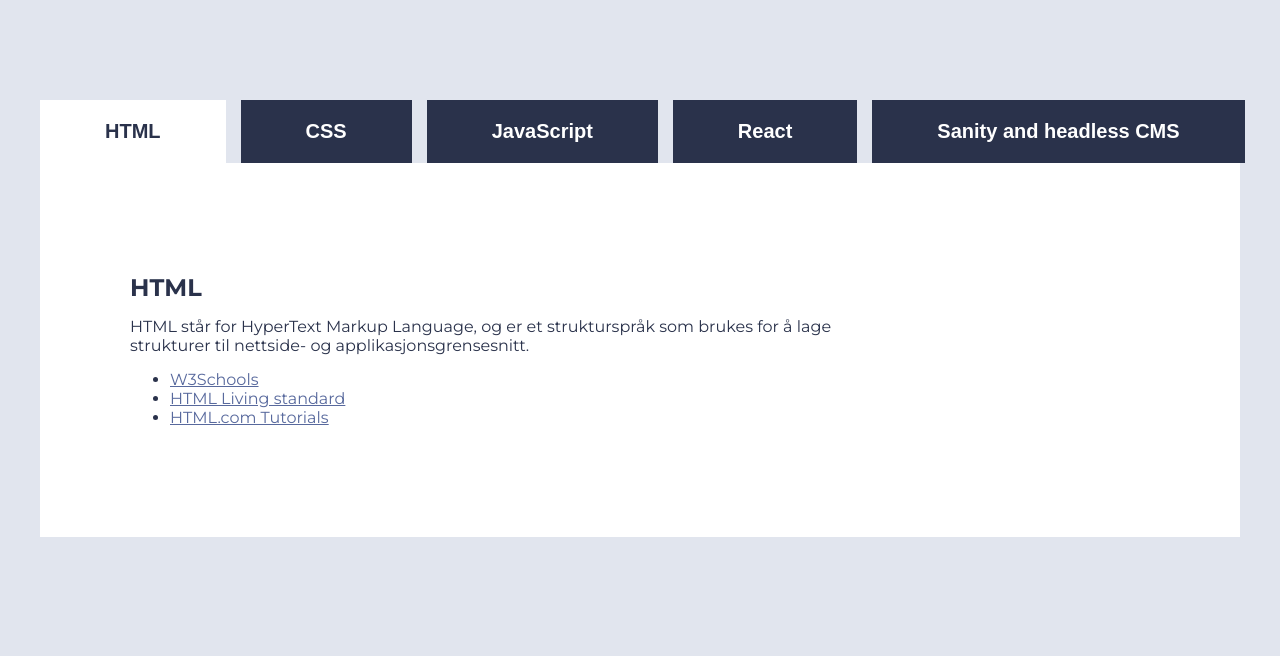
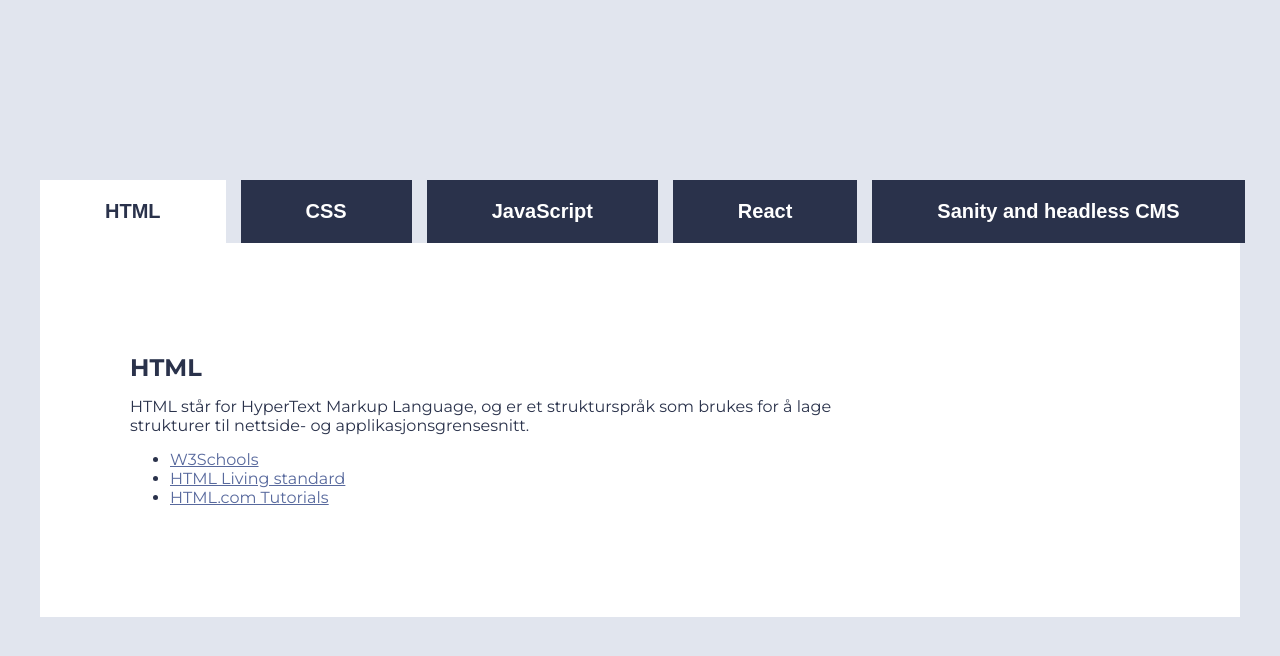
Before and after one commit to Hedpedz/uin25ak1_resource_layout_Nilsen, a plain HTML site: page index.html in a window 1280 px wide. Drawn offline with Linux system fonts and the light colour scheme.

Commit message:
Ferdig. refactor(script): encapsulate resource display logic and enhance readability fix(styles): increase header padding for improved visual appearance

```diff
--- a/script.js
+++ b/script.js
@@ -1,17 +1,17 @@
+(function () {
     const resourcesSection = document.getElementById("resources");
     const tabs = document.querySelectorAll(".tab");
 
     function displayResources(category) {
         const resource = resources.find(res => res.category === category);
-
         if (resource) {
             resourcesSection.innerHTML = `
                 <h2>${resource.category}</h2>
                 <p>${resource.text}</p>
                 <ul>
-                ${resource.sources
-                    .map(source => `<li><a href="${source.url}" target="_blank">${source.title}</a></li>`)
-                    .join("")}
+                    ${resource.sources.map(source => `
+                        <li><a href="${source.url}" target="_blank">${source.title}</a></li>
+                    `).join('')}
                 </ul>
             `;
         }
@@ -20,12 +20,11 @@ function displayResources(category) {
     tabs.forEach(tab => {
         tab.addEventListener("click", () => {
             tabs.forEach(t => t.classList.remove("active"));
-
             tab.classList.add("active");
-
             const category = tab.getAttribute("data-category");
             displayResources(category);
         });
     });
 
     displayResources("HTML");
+})();
--- a/styles.css
+++ b/styles.css
@@ -14,7 +14,7 @@ header {
     background-color: #E1E5EE;
     color: #fff;
     text-align: center;
-    padding: 50px;
+    padding: 90px;
     font-size: 24px;
 }
 
```
Also changed, not shown: index.html (+0 -1 lines). Lines whose indentation alone changed are shown as unchanged.
